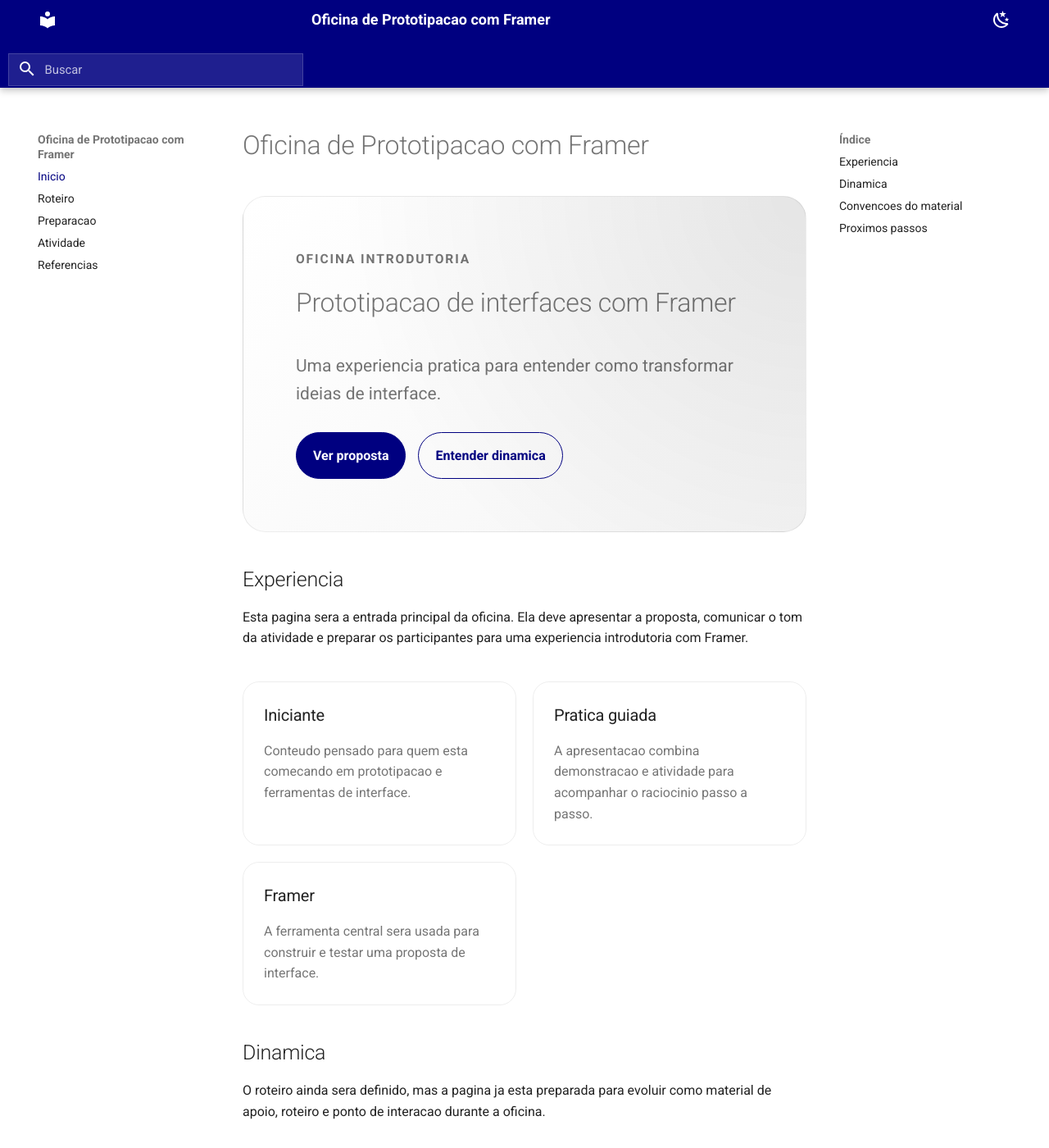
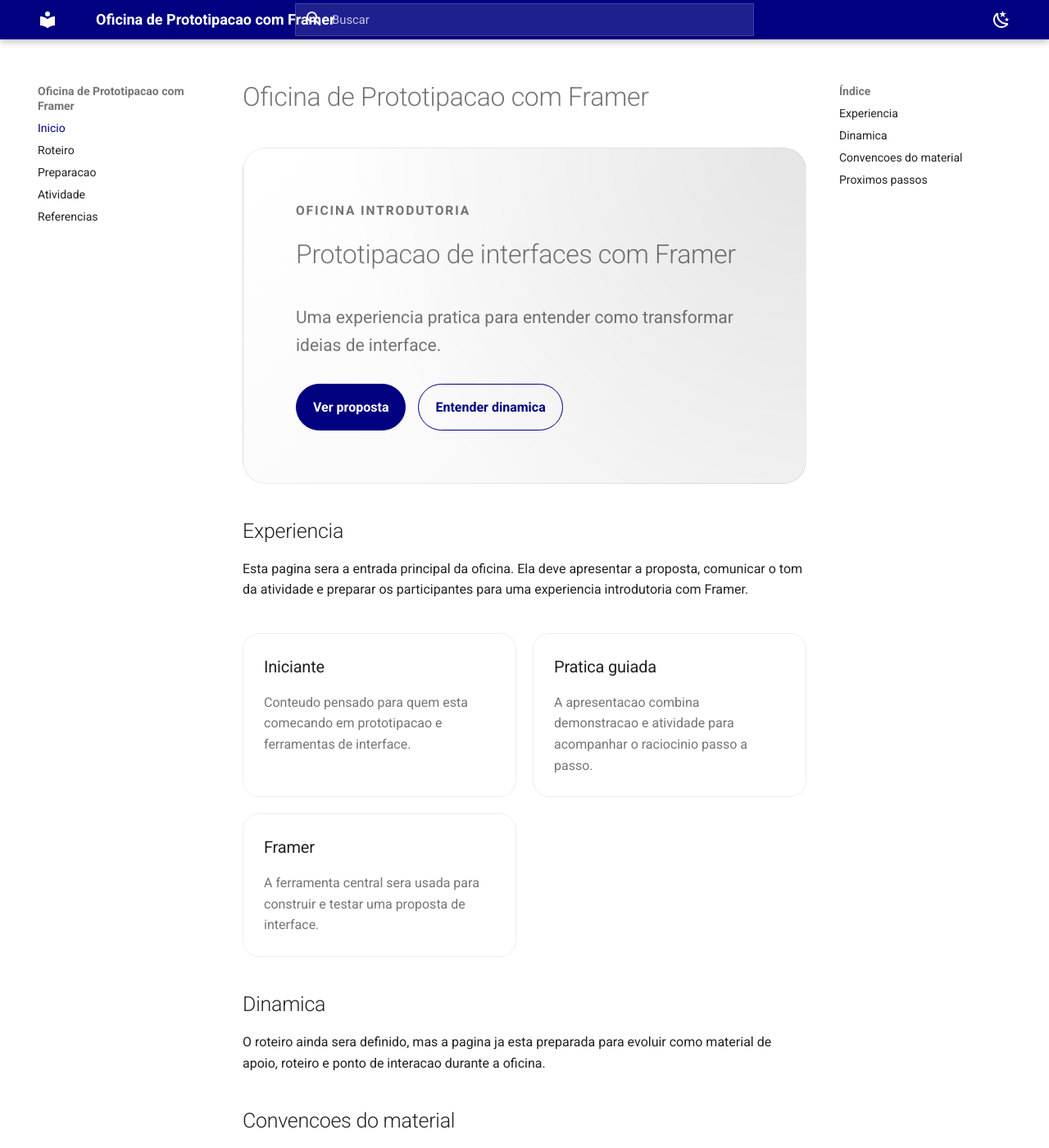
Before and after one commit to AndersonReiner/oficina-framer, an MkDocs documentation site: the page built from docs/index.md, in a window 1280 px wide and 1400 px high. Shown: the whole window at 82% size. Built offline with MkDocs 1.6.1 and Material for MkDocs 9.7.7, drawn with Linux system fonts in a browser that asks for light colours.

Commit message:
style: stabilize local header layout

```diff
--- a/docs/stylesheets/workshop.css
+++ b/docs/stylesheets/workshop.css
@@ -18,27 +18,30 @@
 
 @media screen and (min-width: 76.25em) {
   .md-header__inner {
-    display: grid;
     gap: 0.75rem;
-    grid-template-columns: minmax(13rem, 1fr) minmax(18rem, 28rem) minmax(13rem, 1fr);
+    position: relative;
   }
 
   .md-header__title {
+    flex: 0 1 18rem;
     max-width: 18rem;
     min-width: 0;
   }
 
   .md-search {
-    justify-self: center;
+    left: 50%;
     margin: 0;
     max-width: 28rem;
     min-width: 18rem;
     padding: 0;
+    position: absolute;
+    top: 50%;
+    transform: translate(-50%, -50%);
     width: 100%;
   }
 
   .md-header__option {
-    justify-self: end;
+    margin-left: auto;
   }
 
   .md-search__inner {
```
